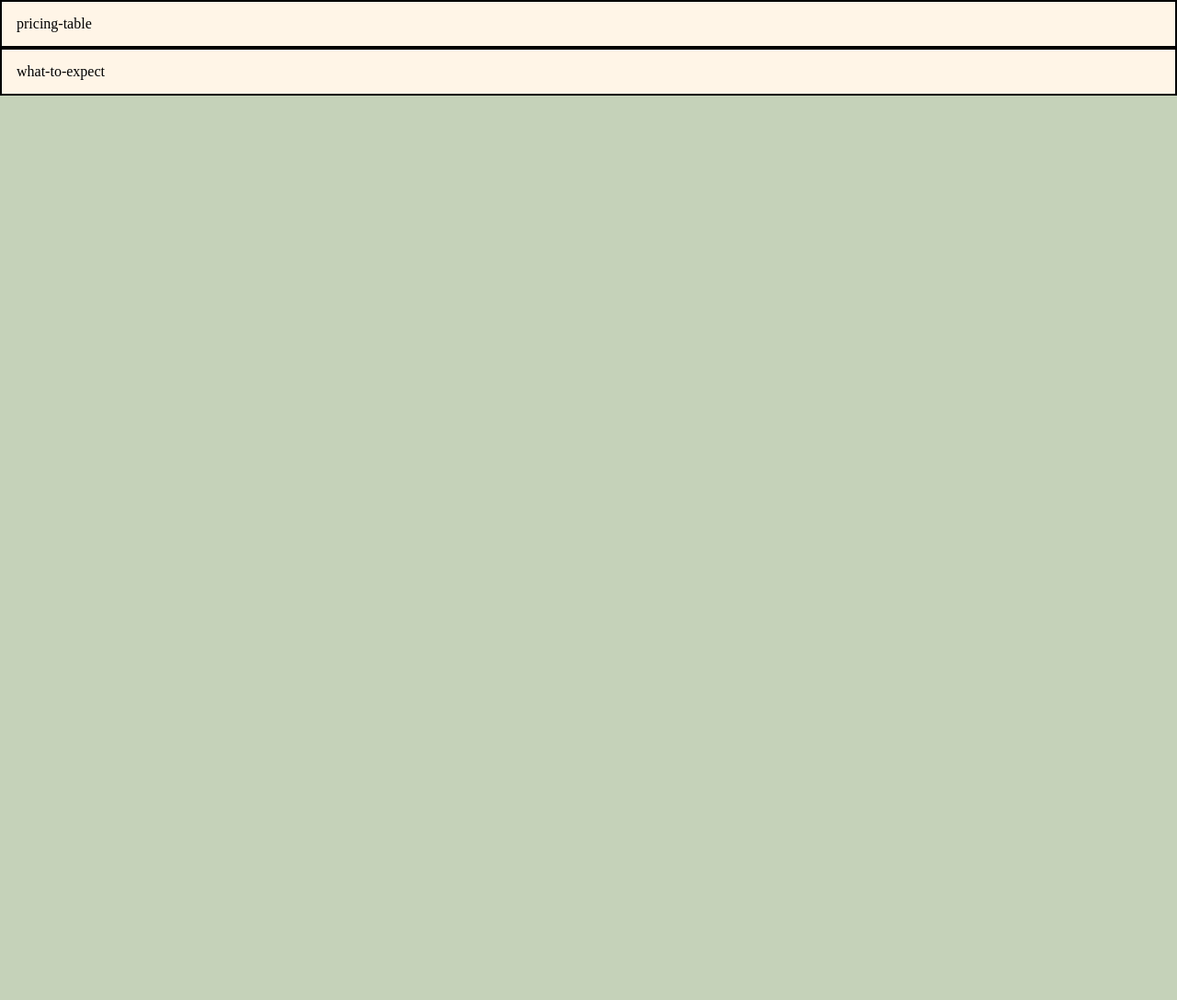
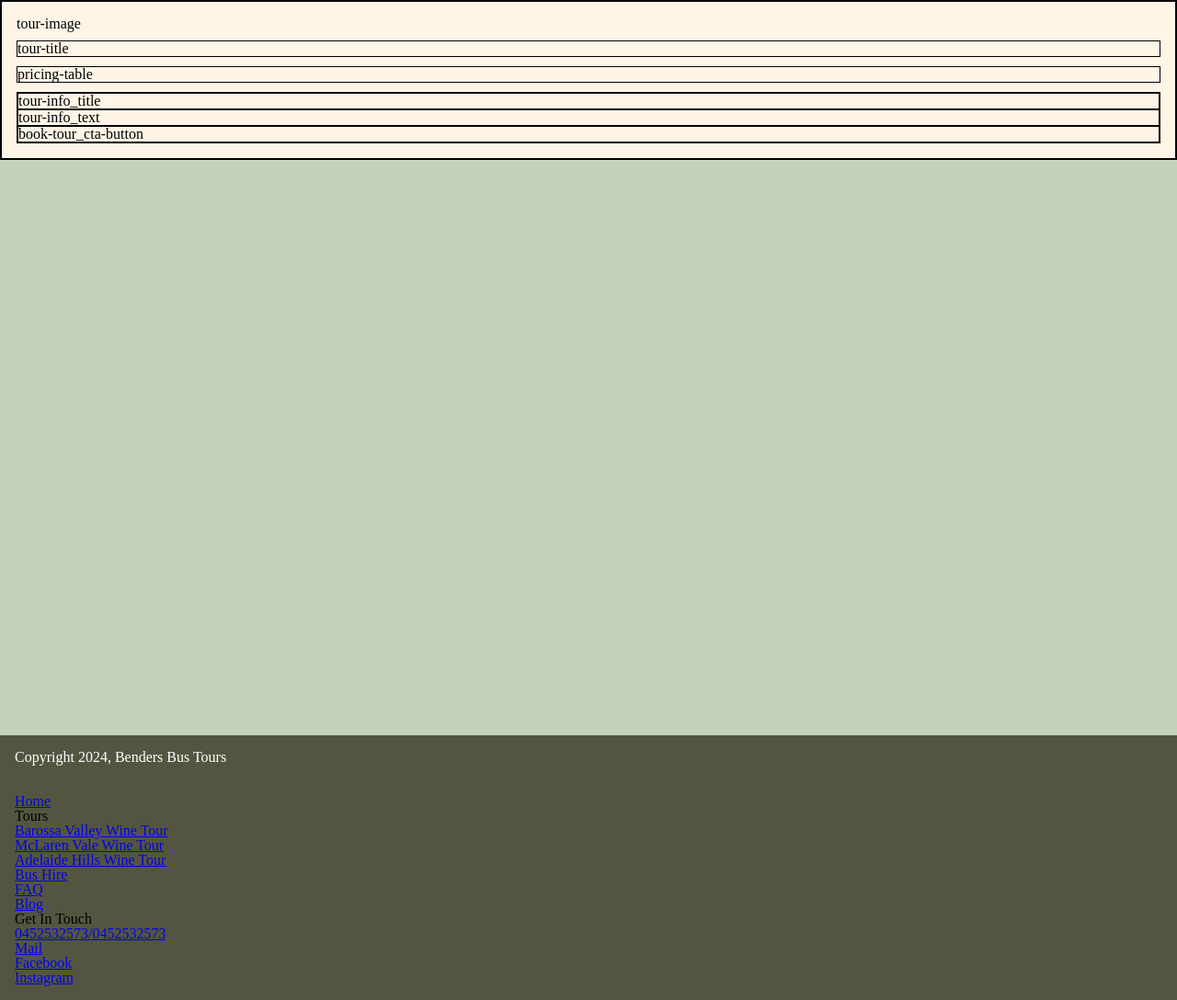
Before and after one commit to MadanAmpera/BendersNew, a plain HTML site: page barossa-wine-tour.html in a window 1280 px wide. Shown: the part 160-1248 px from the top of the page at 92% size. Before the commit the page ends 800 px from the top, so only its background shows below. Drawn offline with Linux system fonts and the light colour scheme.

Commit message:
layout header footer and tours page

```diff
--- a/barossa-wine-tour.html
+++ b/barossa-wine-tour.html
@@ -45,17 +45,47 @@
             </nav>
         </header>
         <main class="main">
-            <section class="pricing-table max-width-container border">
+            <section class="tour-info max-width-container border">
                 <div class="section-grid max-width border">
-                    <p>pricing-table</p>
-                </div>
-            </section>
-            <section class="what-to-expect max-width-container border">
-                <div class="section-grid max-width border">
-                    <p>what-to-expect</p>
+                    <div class="tour-image">tour-image</div>
+                    <div class="tour-title border">tour-title</div>
+                    <div class="pricing-table border">pricing-table</div>
+                    <div class="tour-info border">
+                        <div class="tour-info_title border">tour-info_title</div>
+                        <div class="tour-info_text border">tour-info_text</div>
+                        <div class="book-tour_cta-button border">book-tour_cta-button</div>
+                    </div>
                 </div>
             </section>
         </main>
+        <footer class="global-footer max-width-container">
+            <div class="global-footer__grid max-width">
+                <p class="global-footer__copyright">Copyright 2024, Benders Bus Tours</p>
+                <ul class="global-footer__links">
+                    <li><a href="index.html">Home</a></li>
+                    <li>
+                        <p>Tours</p>
+                        <ul>
+                            <li><a href="#">Barossa Valley Wine Tour</a></li>
+                            <li><a href="#">McLaren Vale Wine Tour</a></li>
+                            <li><a href="#">Adelaide Hills Wine Tour</a></li>
+                        </ul>
+                    </li>
+                    <li><a href="contact-us.html">Bus Hire</a></li>
+                    <li><a href="contact-us.html">FAQ</a></li>
+                    <li><a href="contact-us.html">Blog</a></li>
+                    <li>
+                        <p>Get In Touch</p>
+                        <ul>
+                            <li><a href="#">0452532573/0452532573</a></li>
+                            <li><a href="#">Mail</a></li>
+                            <li><a href="#">Facebook</a></li>
+                            <li><a href="#">Instagram</a></li>
+                        </ul>
+                    </li>
+                </ul>
+            </div>
+        </footer>
         <script src="" async defer></script>
     </body>
 </html>
--- a/css/styles.css
+++ b/css/styles.css
@@ -12,13 +12,16 @@ body{
     background-color: #c5d2b9;
 }
 
+main{
+    height: 100vh;
+}
+
 /*LAYOUT*/
 
 .max-width{
     width: 100%;
     max-width: 1440px;
     padding: 1em;
-    /* Common background color for both */
     background: #fff5e7;
 }
 
@@ -105,3 +108,27 @@ header > .max-width {
         justify-self: flex-start;
     }
 }
+
+/* LAYOUT - Global Footer */
+
+footer > .max-width {
+    /* Override background color for the footer */
+    background: #545540;
+    max-width: 100vw;
+}
+
+.global-footer__grid{
+    display: grid;
+    gap: 2em;
+    grid-template-areas: "copyright"
+                         "links";
+}
+
+.global-footer__copyright{
+    grid-area: copyright;
+    color: #FFFFFF;
+}
+
+.global-footer__links{
+    grid-area: links;
+}
```
